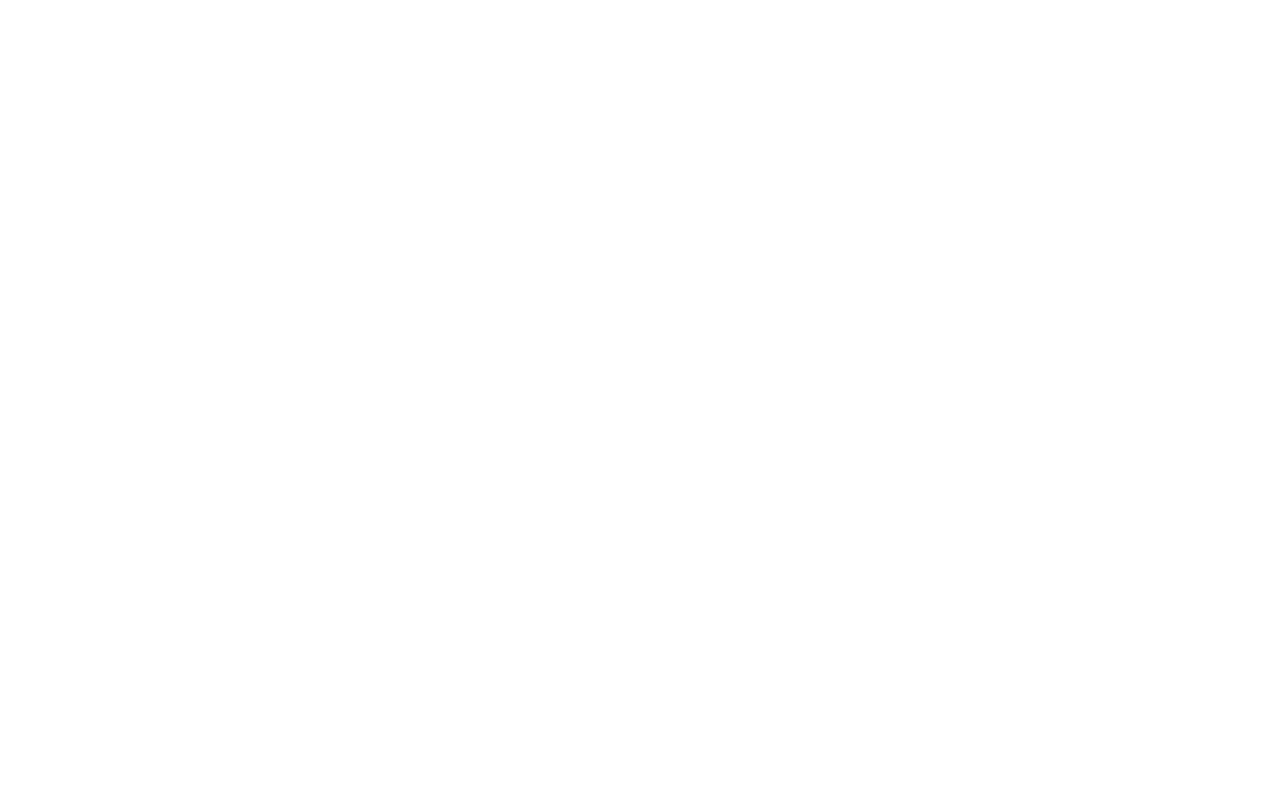
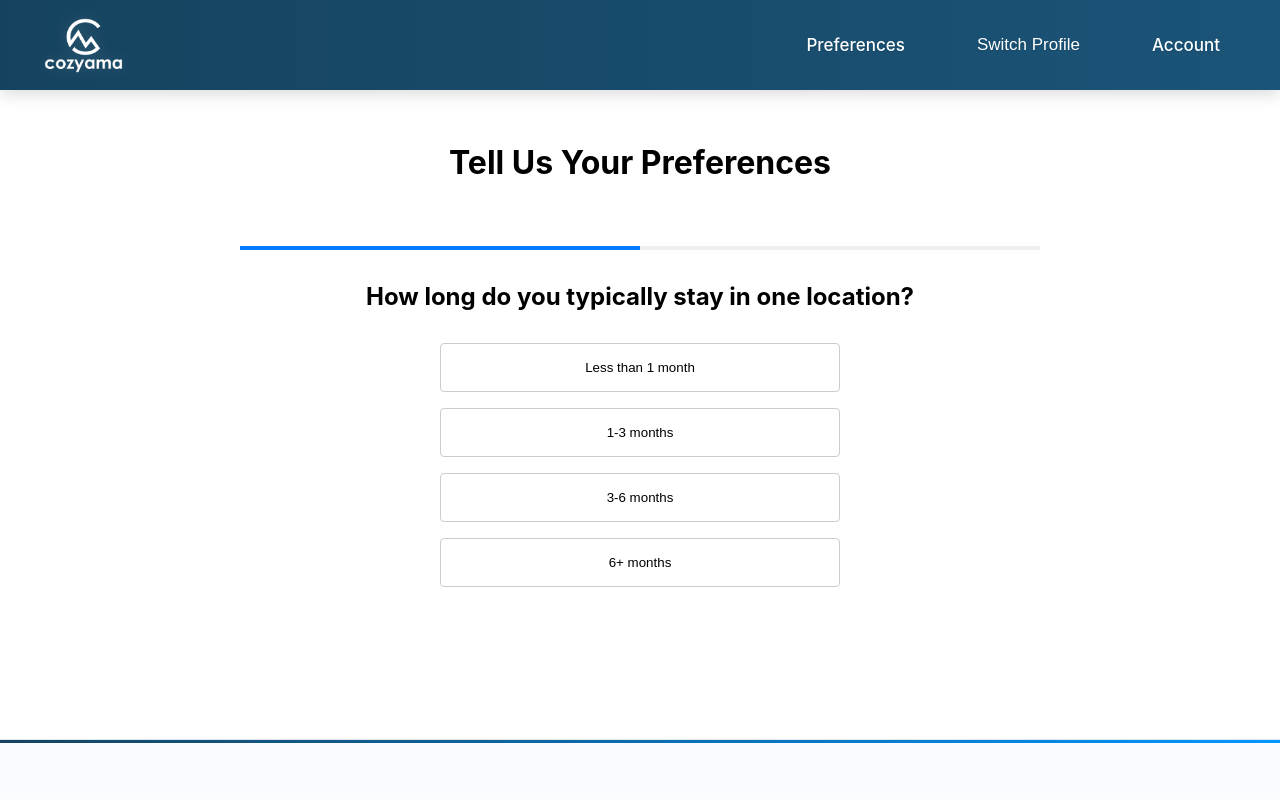
Before and after one commit to karleenheong/mta-v01, a React (Vite) app: page /quiz in a window 1280 px wide. Before the commit this address had no page. Shown: the top 800 px of the page. Built offline with nearby package versions, Linux system fonts and the light colour scheme.

Commit message:
Implement quiz functionality and initial quiz

```diff
--- a/src/App.jsx
+++ b/src/App.jsx
@@ -1,21 +1,37 @@
+// import { Routes, Route } from 'react-router-dom';
+// import MainLayout from './layouts/MainLayout/MainLayout';
+// import Homepage from './pages/Home/HomePage';
+// import PreferenceCenter from './pages/PreferenceCenter/PreferenceCenterPage';
+
+// const App = () => {
+//   return (
+//     <Routes>
+//       <Route path="/" element={<MainLayout />}>
+//         <Route index element={<Homepage />} />
+//         <Route path="preference-center">
+//           <Route index element={<PreferenceCenter />} />
+//           {/* <Route path="quick-quiz" element={<QuizPage quizType="quick" />} />
+//           <Route path=":sectionId" element={<QuizPage />} /> */}
+//         </Route>
+//       </Route>
+//     </Routes>
+//   );
+// };
+
+// export default App;
+
 import { Routes, Route } from 'react-router-dom';
 import MainLayout from './layouts/MainLayout/MainLayout';
-import Homepage from './pages/Home/HomePage';
-import PreferenceCenter from './pages/PreferenceCenter/PreferenceCenterPage';
+import AppRoutes from './routes';
 
-const App = () => {
+function App() {
   return (
     <Routes>
-      <Route path="/" element={<MainLayout />}>
-        <Route index element={<Homepage />} />
-        <Route path="preference-center">
-          <Route index element={<PreferenceCenter />} />
-          {/* <Route path="quick-quiz" element={<QuizPage quizType="quick" />} />
-          <Route path=":sectionId" element={<QuizPage />} /> */}
-        </Route>
+      <Route element={<MainLayout />}>
+        <Route>{AppRoutes}</Route>
       </Route>
     </Routes>
   );
-};
+}
 
 export default App;
--- a/src/components/preferences/PreferenceCenter.jsx
+++ b/src/components/preferences/PreferenceCenter.jsx
@@ -21,7 +21,9 @@
     professional: {},
     essential: {},
     transportation: {},
-    entertainment: {}
+    entertainment: {},
+    localCommunity: {},
+    nomadCommunity: {},
   });
 
   const sections = [
@@ -30,6 +32,13 @@
       title: 'Lifestyle Preferences',
       subsections: [
         {
+          id: 'digitalNomad',
+          title: 'Digital Nomad Travel Style',
+          icon: '🌐',
+          description: 'This is all about how you like to work and travel',
+          completed: Object.keys(preferences.digitalNomad).length > 0
+        },
+        {
           id: 'workspace',
           title: 'Workspace',
           icon: '💻',
@@ -37,11 +46,18 @@
           completed: Object.keys(preferences.workspace).length > 0
         },
         {
-          id: 'digitalNomad',
-          title: 'Digital Nomad Infrastructure',
-          icon: '🌐',
-          description: 'Set your digital nomad and connectivity requirements',
-          completed: Object.keys(preferences.digitalNomad).length > 0
+          id: 'nomadCommunity',
+          title: 'Nomad Community',
+          icon: '👥',
+          description: 'Your nomad community preferences',
+          completed: Object.keys(preferences.nomadCommunity).length > 0
+        },
+        {
+          id: 'localCommunity',
+          title: 'Local Community',
+          icon: '🏠',
+          description: 'Your local normie community preferences',
+          completed: Object.keys(preferences.localCommunity).length > 0
         }
       ]
     },
@@ -240,7 +256,8 @@
               </p>
             </div>
             <button
-              onClick={() => setShowQuiz(true)}
+              // onClick={() => setShowQuiz(true)}
+              onClick={() => navigate('/quiz')}
               className={styles.primaryButton}
             >
               Start Quiz
--- /dev/null
+++ b/src/components/quiz/InitialQuiz/InitialQuiz.jsx
@@ -0,0 +1,83 @@
+import { useState } from 'react';
+import QuizLayout from '../QuizLayout/QuizLayout';
+import styles from './InitialQuiz.module.css';
+
+const INITIAL_QUIZ_QUESTIONS = [
+  {
+    id: 'stayDuration',
+    type: 'choice',
+    question: 'How long do you typically stay in one location?',
+    options: [
+      { value: 'lessThan1', label: 'Less than 1 month' },
+      { value: '1to3', label: '1-3 months' },
+      { value: '3to6', label: '3-6 months' },
+      { value: '6plus', label: '6+ months' }
+    ]
+  },
+  {
+    id: 'budget',
+    type: 'slider',
+    question: 'What\'s your preferred accommodation budget per month?',
+    min: 500,
+    max: 3000,
+    step: 100
+  },
+  // Add more questions following this pattern
+];
+
+const InitialQuiz = () => {
+  const [currentQuestion, setCurrentQuestion] = useState(0);
+  const [answers, setAnswers] = useState({});
+
+  const handleAnswer = (questionId, answer) => {
+    setAnswers(prev => ({
+      ...prev,
+      [questionId]: answer
+    }));
+
+    if (currentQuestion < INITIAL_QUIZ_QUESTIONS.length - 1) {
+      setCurrentQuestion(prev => prev + 1);
+    }
+  };
+
+  const handleSubmit = () => {
+    // Handle quiz submission
+    console.log('Quiz answers:', answers);
+  };
+
+  const currentQuestionData = INITIAL_QUIZ_QUESTIONS[currentQuestion];
+  const progress = ((currentQuestion + 1) / INITIAL_QUIZ_QUESTIONS.length) * 100;
+
+  return (
+    <QuizLayout progressPercentage={progress}>
+      <div className={styles.questionContainer}>
+        <h2 className={styles.question}>{currentQuestionData.question}</h2>
+        {currentQuestionData.type === 'choice' && (
+          <div className={styles.options}>
+            {currentQuestionData.options.map(option => (
+              <button
+                key={option.value}
+                className={styles.optionButton}
+                onClick={() => handleAnswer(currentQuestionData.id, option.value)}
+              >
+                {option.label}
+              </button>
+            ))}
+          </div>
+        )}
+        {currentQuestionData.type === 'slider' && (
+          <input
+            type="range"
+            min={currentQuestionData.min}
+            max={currentQuestionData.max}
+            step={currentQuestionData.step}
+            className={styles.slider}
+            onChange={(e) => handleAnswer(currentQuestionData.id, e.target.value)}
+          />
+        )}
+      </div>
+    </QuizLayout>
+  );
+};
+
+export default InitialQuiz;
--- /dev/null
+++ b/src/components/quiz/InitialQuiz/InitialQuiz.module.css
@@ -0,0 +1,35 @@
+.questionContainer {
+  text-align: center;
+  margin-bottom: 2rem;
+}
+
+.question {
+  font-size: 1.5rem;
+  margin-bottom: 2rem;
+}
+
+.options {
+  display: flex;
+  flex-direction: column;
+  gap: 1rem;
+  max-width: 400px;
+  margin: 0 auto;
+}
+
+.optionButton {
+  padding: 1rem;
+  border: 1px solid #ccc;
+  border-radius: 4px;
+  background: white;
+  cursor: pointer;
+  transition: all 0.2s;
+}
+
+.optionButton:hover {
+  background: #f0f0f0;
+}
+
+.slider {
+  width: 100%;
+  max-width: 400px;
+}
--- /dev/null
+++ b/src/components/quiz/QuizLayout/QuizLayout.jsx
@@ -0,0 +1,17 @@
+import styles from './QuizLayout.module.css';
+
+const QuizLayout = ({ children, progressPercentage }) => {
+  return (
+    <div className={styles.quizContainer}>
+      <div className={styles.progressBar}>
+        <div
+          className={styles.progressFill}
+          style={{ width: `${progressPercentage}%` }}
+        />
+      </div>
+      {children}
+    </div>
+  );
+};
+
+export default QuizLayout;
--- /dev/null
+++ b/src/components/quiz/QuizLayout/QuizLayout.module.css
@@ -0,0 +1,18 @@
+.quizContainer {
+  max-width: 800px;
+  margin: 0 auto;
+  padding: 2rem;
+}
+
+.progressBar {
+  width: 100%;
+  height: 4px;
+  background-color: #eee;
+  margin-bottom: 2rem;
+}
+
+.progressFill {
+  height: 100%;
+  background-color: #007bff;
+  transition: width 0.3s ease;
+}
--- /dev/null
+++ b/src/pages/Quiz/QuizPage.jsx
@@ -0,0 +1,13 @@
+import InitialQuiz from '../../components/quiz/InitialQuiz/InitialQuiz';
+import styles from './QuizPage.module.css';
+
+const QuizPage = () => {
+  return (
+    <div className={styles.quizPage}>
+      <h1 className={styles.title}>Tell Us Your Preferences</h1>
+      <InitialQuiz />
+    </div>
+  );
+};
+
+export default QuizPage;
--- /dev/null
+++ b/src/pages/Quiz/QuizPage.module.css
@@ -0,0 +1,8 @@
+.quizPage {
+  padding: 2rem;
+}
+
+.title {
+  text-align: center;
+  margin-bottom: 2rem;
+}
--- a/src/routes.jsx
+++ b/src/routes.jsx
@@ -0,0 +1,16 @@
+import { Route } from 'react-router-dom';
+import HomePage from './pages/Home/HomePage';
+import PreferenceCenterPage from './pages/PreferenceCenter/PreferenceCenterPage';
+import QuizPage from './pages/Quiz/QuizPage';
+// import AccountPage from './pages/Account/AccountPage';
+
+const AppRoutes = (
+  <>
+    <Route path="/" element={<HomePage />} />
+    <Route path="/preference-center" element={<PreferenceCenterPage />} />
+    <Route path="/quiz" element={<QuizPage />} />
+    {/* <Route path="/account" element={<AccountPage />} /> */}
+  </>
+);
+
+export default AppRoutes;
```
